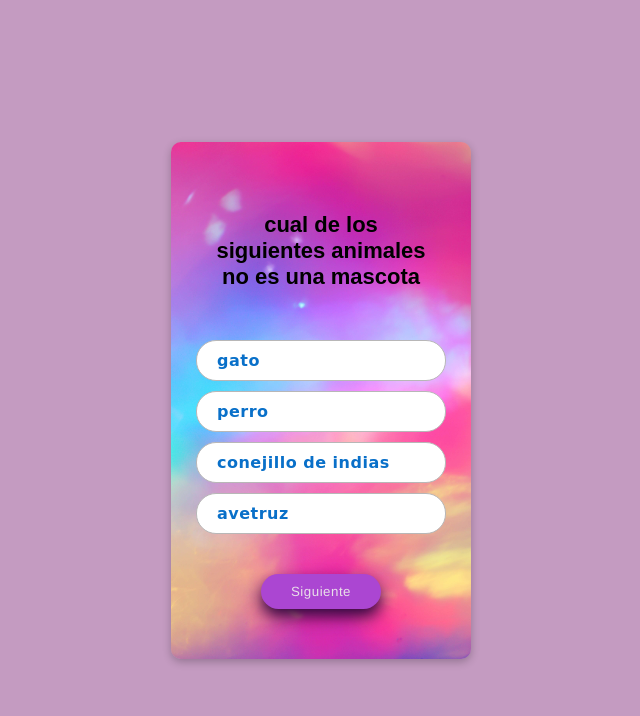
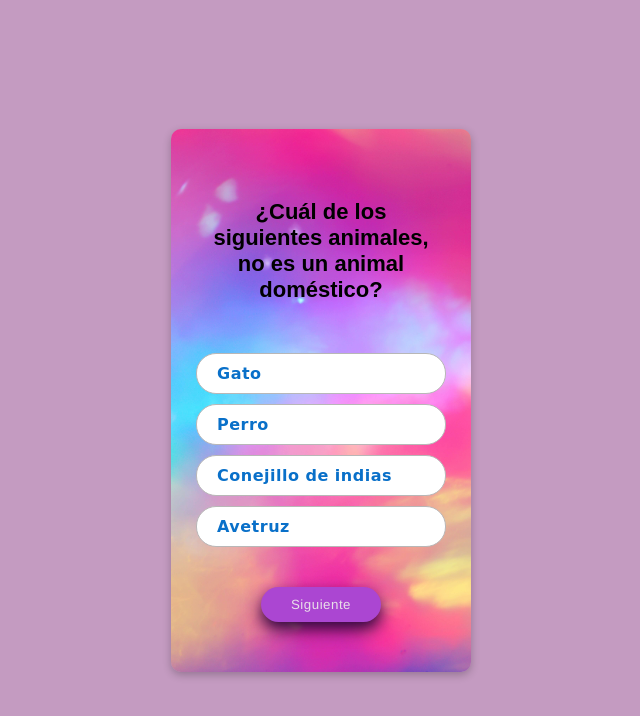
Before and after one commit to Ximena-21/-triviaPreAdmisionLab, a plain HTML site: page paginas/animales.html in a window 1280 px wide. Shown: the whole page, without its empty margins (319-959 px from the left). Drawn offline with Linux system fonts and the light colour scheme.

Commit message:
ultimando detalles

```diff
--- a/index.js
+++ b/index.js
@@ -14,7 +14,7 @@ function iniciar () {
     //se hace una condicion para evitar que si el input es vacio se ejcute la funcion(enviarnos a pag-siguiente)
     if (nombreUsuario == "") {
         //le ponemos una alert
-        alert("por favor ingresa un nombre");
+        alert("Por Favor Ingresa Un Nombre");
 
         return;
     };
--- a/paginas/src/animales.js
+++ b/paginas/src/animales.js
@@ -1,32 +1,32 @@
 // definicion de las preguntas como objetos - destro de cada objeto encontraremos un array con las respuestas.
 const preguntas = [
   {
-       contenido: "cual de los siguientes animales no es una mascota",
+     contenido: "¿Cuál de los siguientes animales, no es un animal doméstico?",
       respuestas: [
-          { id: "a", respuesta: "gato"},
-          { id: "b", respuesta: "perro"},
-          { id: "c", respuesta: "conejillo de indias"},
-          { id: "d", respuesta:"avetruz"},
+        { id: "a", respuesta: "Gato"},
+        { id: "b", respuesta: "Perro"},
+        { id: "c", respuesta: "Conejillo de indias"},
+        { id: "d", respuesta:"Avetruz"},
       ],
       correcta: "d",
     },
     {
-        contenido: "cual de los siguientes animales no es unmamifero?",
+      contenido: "¿Cuál de los siguientes animales, no es un mamífero?",
       respuestas: [
-          {id: "a", respuesta: "vaca"},
-          {id: "b", respuesta: "serpiente"},
-          {id: "c", respuesta: "jirafa"},
-          {id: "d", respuesta: "rinoceronte"},
+        {id: "a", respuesta: "Vaca"},
+        {id: "b", respuesta: "Serpiente"},
+        {id: "c", respuesta: "Jirafa"},
+        {id: "d", respuesta: "Rinoceronte"},
       ],
       correcta: "b"
     },
     {
-        contenido: "cual de los siguientes animales no es acuatico?",
+      contenido: "¿Cuál de los siguientes animales, no es acuático?",
       respuestas: [
-          {id: "a", respuesta: "pinguino"},
-          {id: "b", respuesta: "huron"},
-          {id: "c", respuesta: "foca"},
-          {id: "d", respuesta: "camaleon"},
+        {id: "a", respuesta: "Pinguino"},
+        {id: "b", respuesta: "Huron"},
+        {id: "c", respuesta: "Foca"},
+        {id: "d", respuesta: "Camaleon"},
       ],
       correcta: "d"
     },
--- a/paginas/src/categorias.js
+++ b/paginas/src/categorias.js
@@ -7,7 +7,7 @@ const msmCategorias = document.querySelector(".tituloCategorias");
 
     //al elemento que trajimos, con la propiedad .textContent, modificamos su
     //contenido, el cual definimos usando un templateStrinng (nos permite concatenar variables y texto facilmente)
-msmCategorias.textContent = `Hola, ${usuario}! selecciona una categoria:`;
+msmCategorias.textContent = `Hola ${usuario}! selecciona una categoría:`;
 
     //reiniciar el puntaje cada vez que se seleccione una categoria, seteando(guardando)
     //el valor que queremos que tome, desde el localStorage.
--- a/paginas/src/paises.js
+++ b/paginas/src/paises.js
@@ -2,7 +2,7 @@
     //es decir, usamos arrays, y objetos para definir un diccionario de preguntas
 const preguntas = [
     {
-        contenido: "Cuál es el país mas grande de latinoamerica?",
+        contenido: "¿Cuál es el país mas grande de latinoamerica?",
         respuestas: [
           {id: "a", respuesta: "Brasil"},
           {id: "b", respuesta: "Colombia"},
@@ -12,7 +12,7 @@ const preguntas = [
         correcta: "a",
     },
     {
-        contenido: "Cuál es la Cápital de Afganistan?",
+        contenido: "¿Cuál es la Cápital de Afganistan?",
         respuestas: [
           {id: "a", respuesta: "Tripolia"},
           {id: "b", respuesta: "Kabul"},
@@ -22,7 +22,7 @@ const preguntas = [
         correcta: "b",
     },
    {
-        contenido: "País más poblado del mundo?",
+        contenido: "¿País más poblado del mundo?",
         respuestas: [
           {id: "a", respuesta: "Nepal"},
           {id: "b", respuesta: "Kenia"},
--- a/paginas/src/puntaje.js
+++ b/paginas/src/puntaje.js
@@ -11,4 +11,4 @@ const puntaje = localStorage.getItem("puntajeFinal");
 //mediante un templateString, concatenadmoms el mensaje que queremos que reciba el usuario
 //le asignamos a la varibale puntajeFinal medinate el metodo textContent, que reescriba su contenidotexto
 //que tenia en la estructura del html
-puntajeFinal.textContent = `${usuario} tu puntaje es ${puntaje}`;
+puntajeFinal.textContent = `$¡{usuario}! Tu puntaje es:  ${puntaje}`;
```
Also changed, not shown: index.html (+1 -1 lines). Lines whose indentation alone changed are shown as unchanged.
